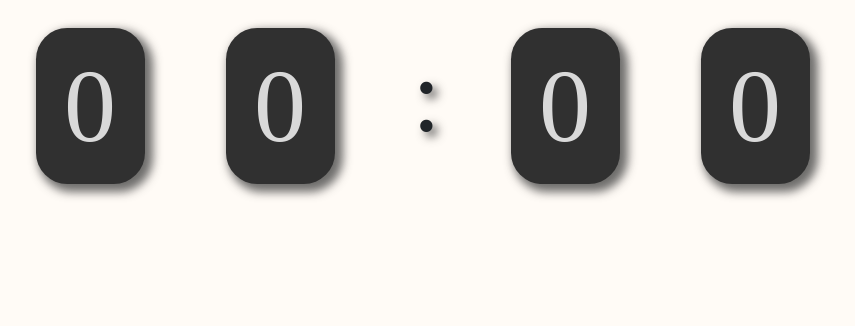
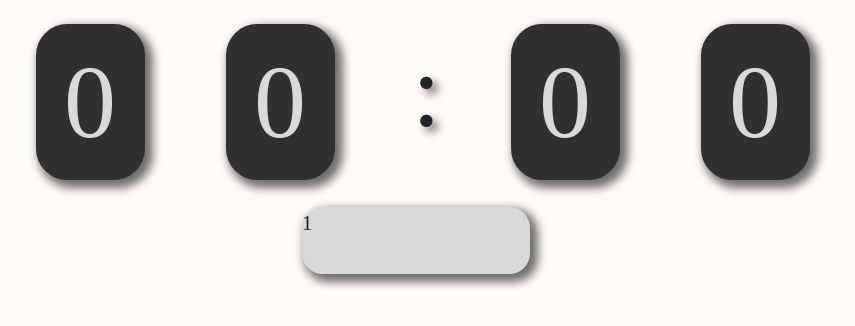
Before and after one commit to mcthesw/tomato-clock.js, a website: page index.html in a window 1280 px wide. Shown: the part 180-506 px from the top of the page, without its empty margins (224-1079 px from the left). Drawn offline with nearby package versions, Linux system fonts and the light colour scheme; a web font is replaced by a local one.

Commit message:
按钮制作中

```diff
--- a/index.html
+++ b/index.html
@@ -35,7 +35,10 @@
             <div class="col-sm-2"><div class="numberContainer" id="clock-3">0</div></div>
             <div class="col-sm-2"><div class="numberContainer" id="clock-4">0</div></div>
         </div>
-        <div class="row"></div>
+        <div class="row" id="startButtonContainer">
+            <!-- 按钮部分 -->
+            <div id="containerButton">1</div>
+        </div>
         <div class="row"></div>
         <div class="row"></div>
     </div>
--- a/mystyle.css
+++ b/mystyle.css
@@ -30,7 +30,8 @@ body {
 }
 
 #clockContainer > div{
-    margin-top: 1.5rem;
+    margin-top: 1.3rem;
+    margin-bottom: 1.3rem;
     text-align: center;
     font-size: 5rem;
 
@@ -55,3 +56,17 @@ body {
     left: 0.5rem;
     text-shadow: 5px 5px 10px rgba(48, 48, 48, 0.7);
 }
+
+#startButtonContainer{
+    justify-content: center;
+}
+
+#containerButton{
+    width: calc(10rem + 20px);
+    height: calc(3rem + 5px);
+
+    background-color: rgb(217, 217, 217);
+    border-color: rgb(48, 48, 48);
+    box-shadow: 5px 5px 10px 3px rgba(48, 48, 48, 0.7);
+    border-radius: 1rem;
+}
```
